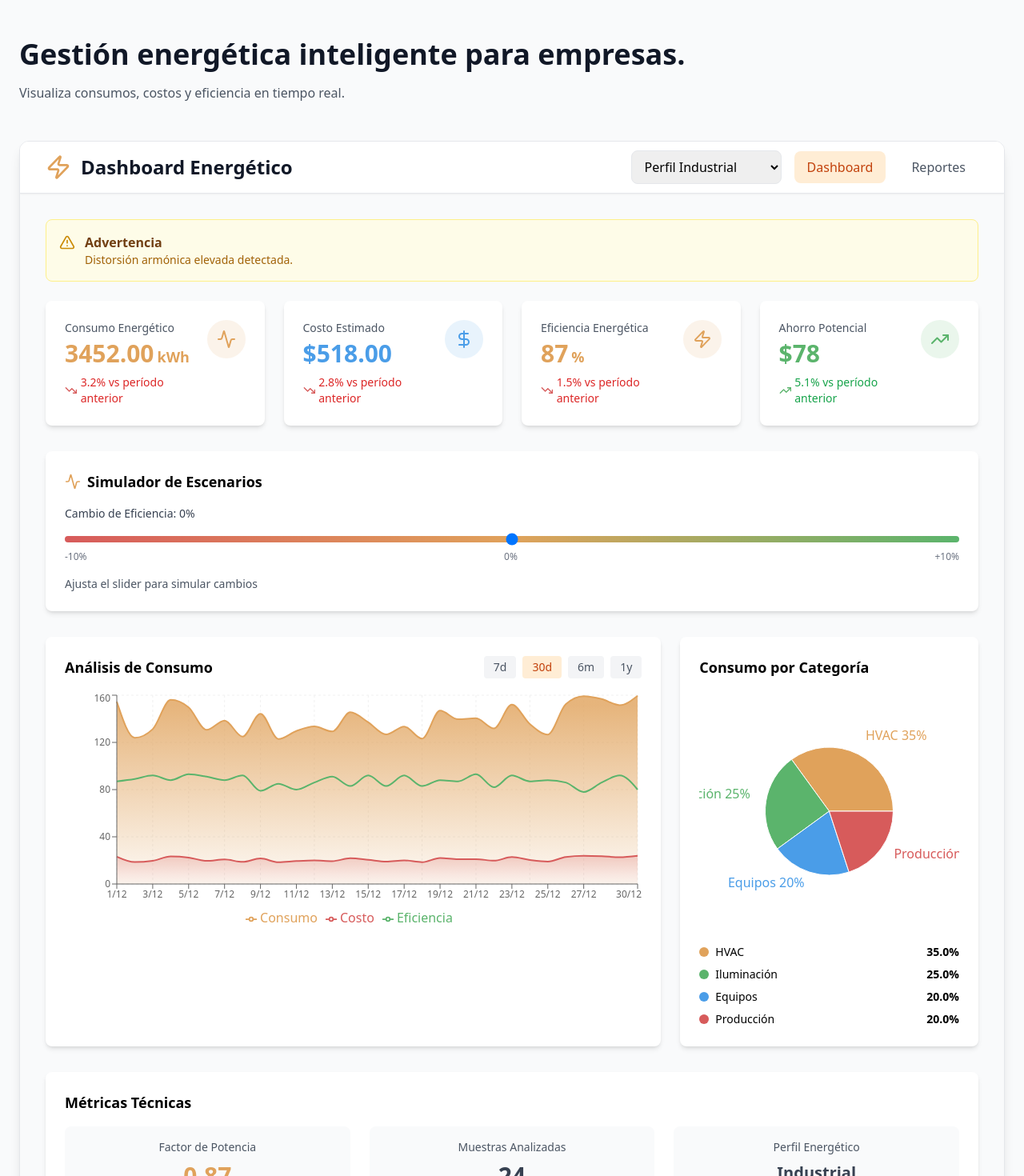
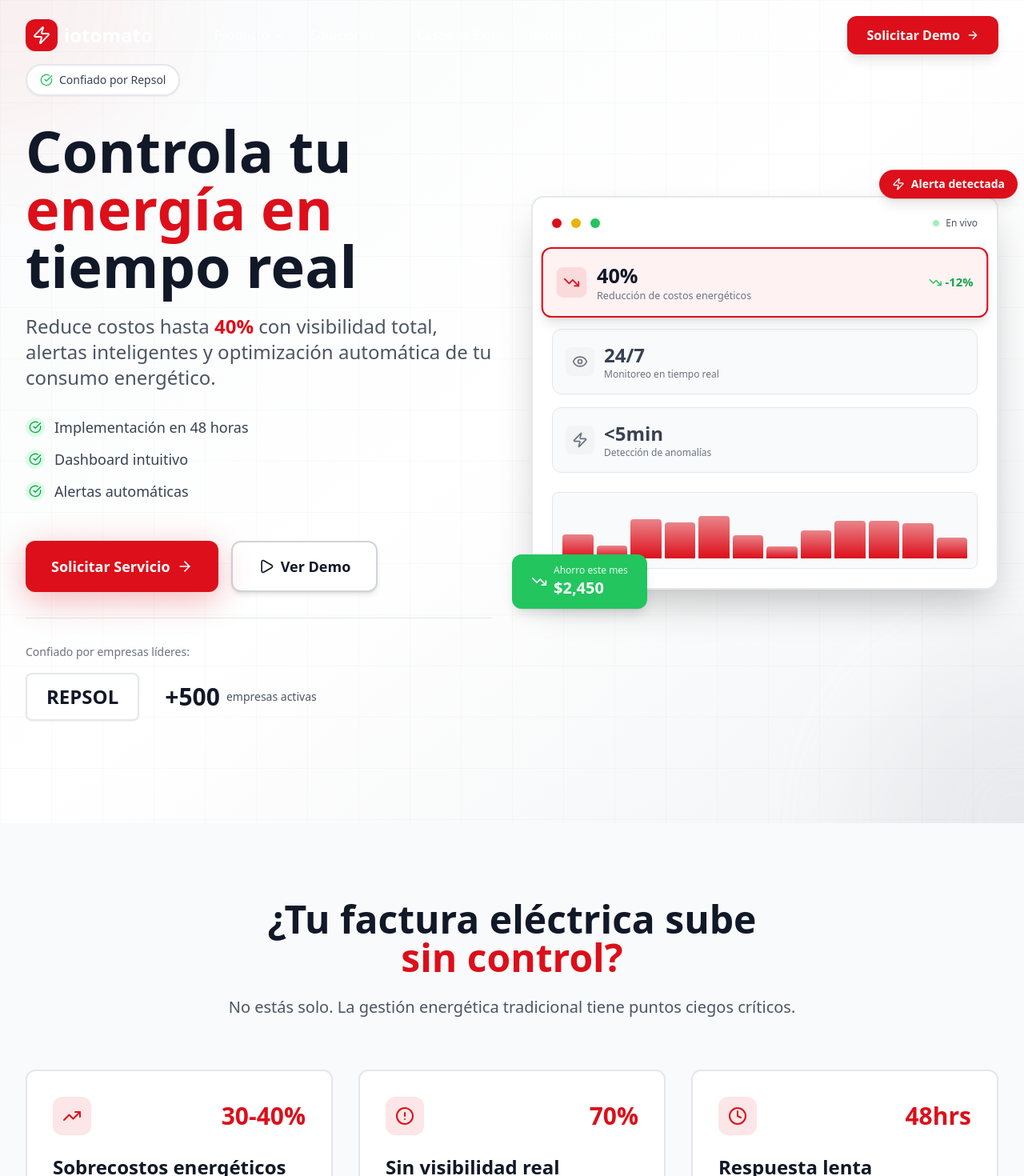
Before and after one commit to Ghost-CR/energy-dashboard, a React (Vite) app: page / in a window 1280 px wide. Shown: the top 1470 px of the page at 80% size. Built offline with nearby package versions, Linux system fonts and the light colour scheme.

Commit message:
falta simplificar, inspirarse en landing pages exitosas

```diff
--- a/src/ui/App.jsx
+++ b/src/ui/App.jsx
@@ -1,31 +1,26 @@
-import React, { useState, useMemo } from 'react';
-import { Zap, TrendingUp, TrendingDown, DollarSign, Activity, AlertTriangle, Download, FileText, Calendar } from 'lucide-react';
-import { LineChart, Line, AreaChart, Area, PieChart, Pie, Cell, XAxis, YAxis, CartesianGrid, Tooltip, Legend, ResponsiveContainer } from 'recharts';
-import { DashboardService } from '../domain/services/DashboardService';
-import { MockEnergyRepository } from '../infraestructure/mock/EnergyMockRepository';
-import { EnergyMetricsService } from '../domain/services/EnergyMetricsService';
-import EnergyDashboard from './Dashboard';
+import Header from './components/Header';
+import Hero from './sections/Hero';
+import Problem from './sections/Problem';
+import Solution from './sections/Solution';
+import Benefits from './sections/Benefits';
+import DashboardSection from './sections/DashboardSection';
+import CTASection from './sections/FinalCTA';
+import SocialProof from './sections/SocialProof';
+import Footer from './components/Footer';
 
 function App() {
   return (
-    <div className="min-h-screen bg-gray-50">
-      {/* Landing / Hero / CTA */}
-      <section className="max-w-7xl mx-auto px-6 py-12">
-        <h1 className="text-4xl font-bold text-gray-900 mb-4">
-          Gestión energética inteligente para empresas.
-          </h1>
-        <p className="text-gray-600 max-w-2xl">
-          Visualiza consumos, costos y eficiencia en tiempo real.
-        </p>
-      </section>
-
-        {/* Dashboard embebido */}
-        <section className="max-w-7xl mx-auto px-6 pb-12">
-        <div className="border rounded-xl shadow-lg overflow-hidden">
-          <EnergyDashboard />
-        </div>
-      </section>
-    </div>
+    <>
+      <Header />
+      <Hero />
+      <Problem />
+      <Solution />
+      <DashboardSection />
+      <SocialProof />
+      <Benefits />
+      <CTASection />
+      <Footer />
+    </>
   )
 }
 
```
